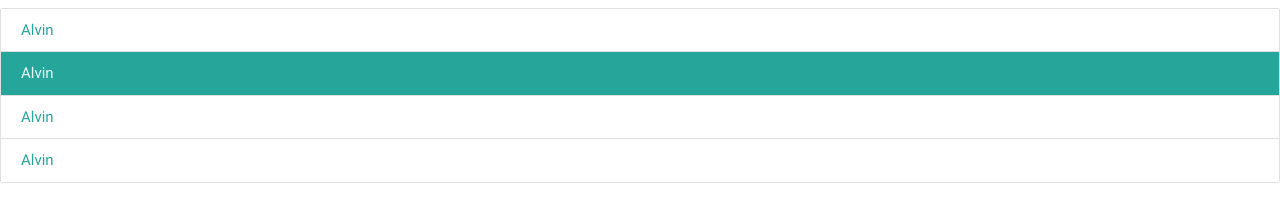
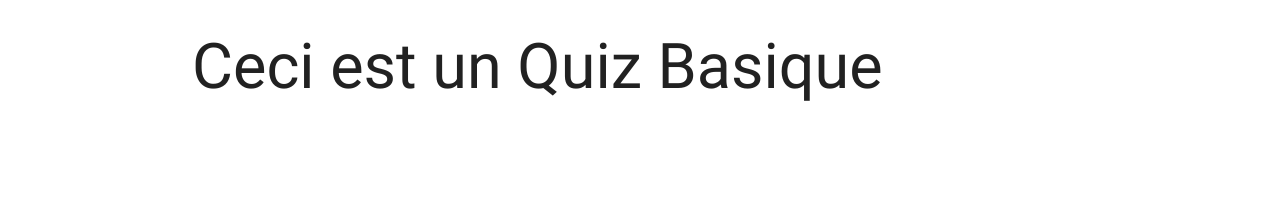
Before and after one commit to arnaudcoj/m1s2_ihm_projet, a website: page app/index.html in a window 1280 px wide. Drawn offline with Linux system fonts and the light colour scheme; files whose address does not match are found by name.

Commit message:
encoding + jquery

```diff
--- a/app/index.html
+++ b/app/index.html
@@ -1,6 +1,7 @@
 <!DOCTYPE html>
 <html lang="fr">
   <head>
+    <meta charset="UTF-8"/>
     <!--Import Google Icon Font-->
     <link href="http://fonts.googleapis.com/icon?family=Material+Icons" rel="stylesheet">
 
@@ -14,16 +15,16 @@
   <body>
 
 
-      <div class="collection">
-        <a href="#!" class="collection-item">Alvin</a>
-        <a href="#!" class="collection-item active">Alvin</a>
-        <a href="#!" class="collection-item">Alvin</a>
-        <a href="#!" class="collection-item">Alvin</a>
+    <div class="container">
+      <div class="valign-wrapper">
+        <h1 class="valign">Ceci est un Quiz Basique</h1>
+
       </div>
+    </div>
 
     <script src="lib/angular-1.5.5/angular.min.js"></script>
     <!--Import jQuery before materialize.js-->
-    <!-- <script type="text/javascript" src="https://code.jquery.com/jquery-2.1.1.min.js"></script>-->
+    <script type="text/javascript" src="lib/jquery/jquery-2.2.3.min.js"></script>
     <script type="text/javascript" src="lib/materialize/js/materialize.min.js"></script>
 
 
```
Also changed, not shown: app/views/quiz-basic.html (added, +6 -0 lines), app/lib/jquery/jquery-2.2.3.min.js (added), libs/jquery/jquery-2.2.3.min.js (added).
